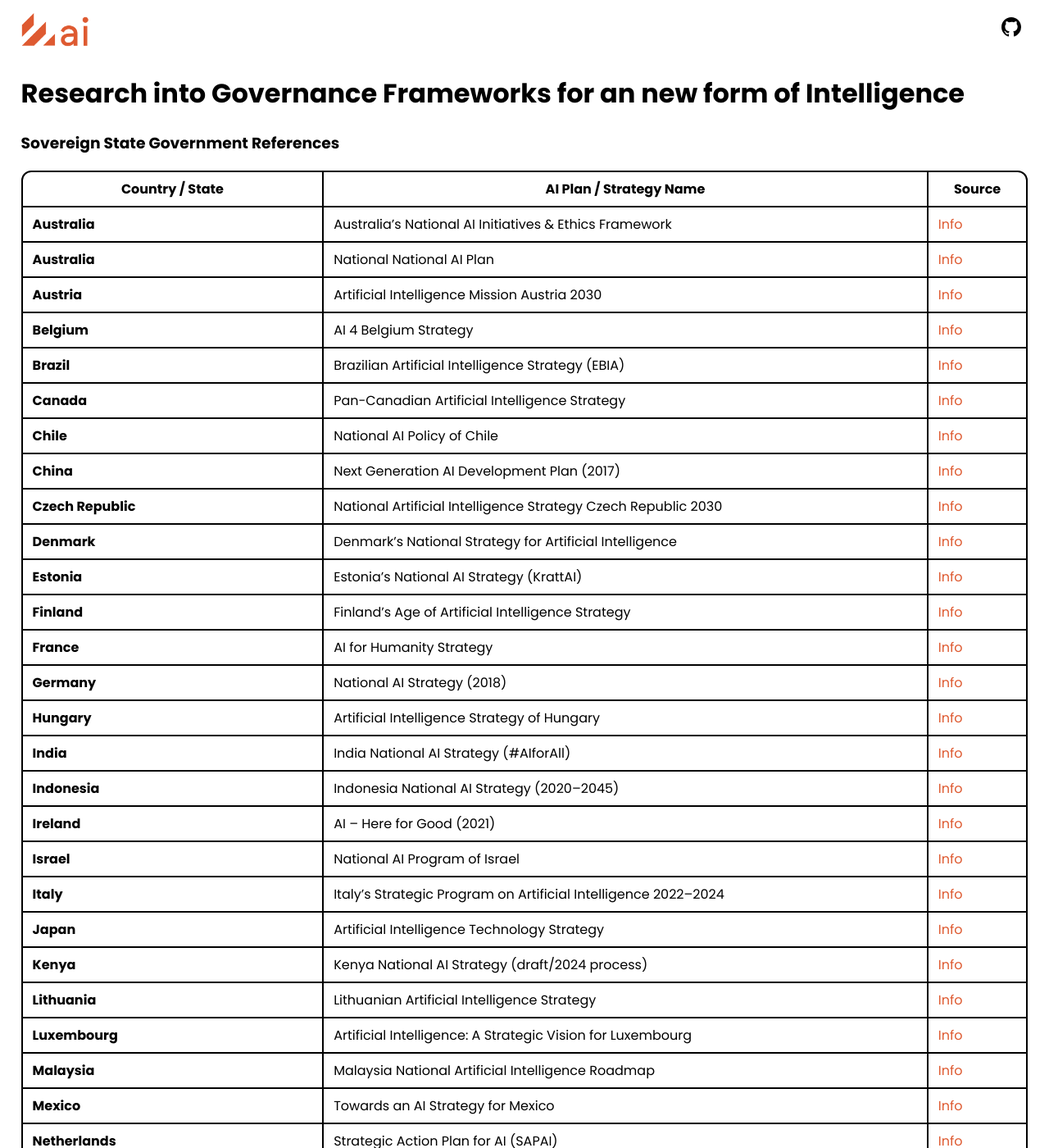
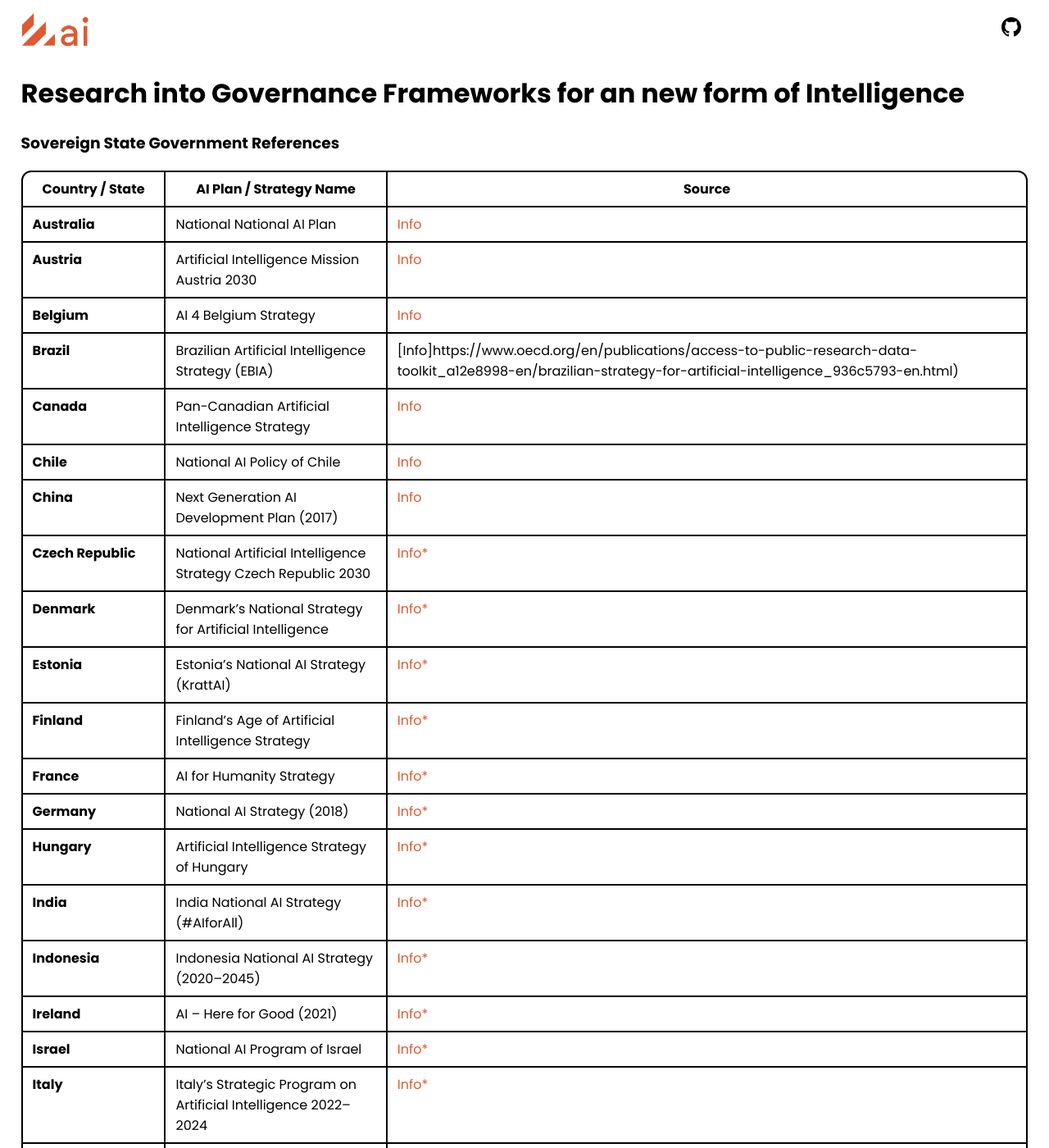
Before and after one commit to selfdriven-foundation/selfdriven-ai, a Jekyll site: the page built from docs/pages/research-governance.md, in a window 1280 px wide and 1400 px high. Shown: the whole window at 82% size. Built offline with Jekyll 4.4.1, drawn with Linux system fonts in a browser that asks for light colours; some of the changed text lies outside the part shown.

Commit message:
Update research-governance.md

```diff
--- a/docs/pages/research-governance.md
+++ b/docs/pages/research-governance.md
@@ -10,43 +10,42 @@
 
 | Country / State | AI Plan / Strategy Name | Source |
 |-----------------|-------------------------|--------|
-| **Australia** | Australia’s National AI Initiatives & Ethics Framework | [Info](https://www.industry.gov.au/publications/artificial-intelligence-ethics-framework) |
 | **Australia** | National National AI Plan | [Info](https://www.industry.gov.au/publications/national-ai-plan/ai-strategies-across-the-five-eyes-nations) |
-| **Austria** | Artificial Intelligence Mission Austria 2030 | [Info](https://www.bmk.gv.at/en/topics/innovation/digital/ai.html) |
-| **Belgium** | AI 4 Belgium Strategy | [Info](https://ai4belgium.be) |
-| **Brazil** | Brazilian Artificial Intelligence Strategy (EBIA) | [Info](https://www.gov.br/mcti/pt-br/acompanhe-o-mcti/transformacaodigital/estrategia-brasileira-de-inteligencia-artificial) |
-| **Canada** | Pan-Canadian Artificial Intelligence Strategy | [Info](https://www.cifar.ca/ai/pan-canadian-artificial-intelligence-strategy) |
-| **Chile** | National AI Policy of Chile | [Info](https://observatoriofuturo.gob.cl/politica-de-inteligencia-artificial/) |
+| **Austria** | Artificial Intelligence Mission Austria 2030 | [Info](https://digital-skills-jobs.europa.eu/en/actions/national-initiatives/national-strategies/austria-artificial-intelligence-mission-2030-aim) |
+| **Belgium** | AI 4 Belgium Strategy | [Info](https://oecd.ai/en/dashboards/policy-initiatives/ai-4-belgium-3862) |
+| **Brazil** | Brazilian Artificial Intelligence Strategy (EBIA) | [Info]https://www.oecd.org/en/publications/access-to-public-research-data-toolkit_a12e8998-en/brazilian-strategy-for-artificial-intelligence_936c5793-en.html) |
+| **Canada** | Pan-Canadian Artificial Intelligence Strategy | [Info](https://ised-isde.canada.ca/site/ai-strategy/en/pan-canadian-artificial-intelligence-strategy) |
+| **Chile** | National AI Policy of Chile | [Info](https://www.unesco.org/en/articles/chile-launches-national-ai-policy-and-introduces-ai-bill-following-unescos-recommendations-0) |
 | **China** | Next Generation AI Development Plan (2017) | [Info](http://www.gov.cn/zhengce/content/2017-07/20/content_5211996.htm) |
-| **Czech Republic** | National Artificial Intelligence Strategy Czech Republic 2030 | [Info](https://www.mpo.cz/en/guidepost/for-the-media/press-releases/the-strategy-for-artificial-intelligence-in-the-czech-republic-253798/) |
-| **Denmark** | Denmark’s National Strategy for Artificial Intelligence | [Info](https://eng.em.dk/responsible-growth/artificial-intelligence/) |
-| **Estonia** | Estonia’s National AI Strategy (KrattAI) | [Info](https://www.kratid.ee/en) |
-| **Finland** | Finland’s Age of Artificial Intelligence Strategy | [Info](https://vnk.fi/en/artificial-intelligence-programme) |
-| **France** | AI for Humanity Strategy | [Info](https://www.aiforhumanity.fr) |
-| **Germany** | National AI Strategy (2018) | [Info](https://www.ki-strategie-deutschland.de/home.html) |
-| **Hungary** | Artificial Intelligence Strategy of Hungary | [Info](https://ai-hungary.com) |
-| **India** | India National AI Strategy (#AIforAll) | [Info](https://www.niti.gov.in/verticals/artificial-intelligence) |
-| **Indonesia** | Indonesia National AI Strategy (2020–2045) | [Info](https://ai-innovation.id/strategy) |
-| **Ireland** | AI – Here for Good (2021) | [Info](https://www.gov.ie/en/publication/5ff26-national-ai-strategy-ai-here-for-good/) |
-| **Israel** | National AI Program of Israel | [Info](https://innovationisrael.org.il) |
-| **Italy** | Italy’s Strategic Program on Artificial Intelligence 2022–2024 | [Info](https://www.mise.gov.it) |
-| **Japan** | Artificial Intelligence Technology Strategy | [Info](https://www8.cao.go.jp/cstp/english/index.html) |
-| **Kenya** | Kenya National AI Strategy (draft/2024 process) | [Info](https://ict.go.ke/digital-economy-blueprint/) |
-| **Lithuania** | Lithuanian Artificial Intelligence Strategy | [Info](https://eimin.lrv.lt/en/sectoral-policy/innovation/artificial-intelligence/) |
-| **Luxembourg** | Artificial Intelligence: A Strategic Vision for Luxembourg | [Info](https://ai.gouvernement.lu) |
-| **Malaysia** | Malaysia National Artificial Intelligence Roadmap | [Info](https://www.mosti.gov.my) |
-| **Mexico** | Towards an AI Strategy for Mexico | [Info](https://www.centro.mx/publicaciones/ai-strategy/) |
-| **Netherlands** | Strategic Action Plan for AI (SAPAI) | [Info](https://www.aivd.nl) |
-| **New Zealand** | New Zealand AI Action Plan | [Info](https://www.mbie.govt.nz) |
-| **Norway** | National Strategy for Artificial Intelligence | [Info](https://www.regjeringen.no/en/dokumenter/nasjonal-strategi-for-kunstig-intelligens/id2685594/) |
-| **Poland** | AI for Poland: National Policy Framework | [Info](https://www.gov.pl/web/digital/polityka) |
-| **Portugal** | Portugal INCoDe.2030 / AI Portugal Initiative | [Info](https://www.incode2030.gov.pt) |
-| **Russia** | National Strategy for the Development of AI to 2030 | [Info](http://government.ru/docs/38178/) |
-| **Saudi Arabia** | National Strategy for Data & AI (NSDAI) | [Info](https://sdaia.gov.sa) |
-| **Singapore** | AI Singapore (National Programme) / National AI Strategy | [Info](https://www.aisingapore.org) |
-| **South Korea** | Mid- to Long-term Master Plan for AI (2019) | [Info](https://www.msit.go.kr) |
-| **Spain** | Spain National Artificial Intelligence Strategy (ENIA) | [Info](https://www.mineco.gob.es) |
-| **Sweden** | Sweden’s National Approach to Artificial Intelligence | [Info](https://www.government.se) |
-| **United Arab Emirates (UAE)** | UAE Strategy for Artificial Intelligence | [Info](https://u.ae/en/about-the-uae/strategies-initiatives-and-awards/strategies-plans-and-visions/ai) |
-| **United Kingdom** | UK National AI Strategy (2021) | [Info](https://www.gov.uk/government/publications/national-ai-strategy) |
-| **United States** | American AI Initiative | [Info](https://www.whitehouse.gov/ai/) |
+| **Czech Republic** | National Artificial Intelligence Strategy Czech Republic 2030 | [Info*](https://www.mpo.cz/en/guidepost/for-the-media/press-releases/the-strategy-for-artificial-intelligence-in-the-czech-republic-253798/) |
+| **Denmark** | Denmark’s National Strategy for Artificial Intelligence | [Info*](https://eng.em.dk/responsible-growth/artificial-intelligence/) |
+| **Estonia** | Estonia’s National AI Strategy (KrattAI) | [Info*](https://www.kratid.ee/en) |
+| **Finland** | Finland’s Age of Artificial Intelligence Strategy | [Info*](https://vnk.fi/en/artificial-intelligence-programme) |
+| **France** | AI for Humanity Strategy | [Info*](https://www.aiforhumanity.fr) |
+| **Germany** | National AI Strategy (2018) | [Info*](https://www.ki-strategie-deutschland.de/home.html) |
+| **Hungary** | Artificial Intelligence Strategy of Hungary | [Info*](https://ai-hungary.com) |
+| **India** | India National AI Strategy (#AIforAll) | [Info*](https://www.niti.gov.in/verticals/artificial-intelligence) |
+| **Indonesia** | Indonesia National AI Strategy (2020–2045) | [Info*](https://ai-innovation.id/strategy) |
+| **Ireland** | AI – Here for Good (2021) | [Info*](https://www.gov.ie/en/publication/5ff26-national-ai-strategy-ai-here-for-good/) |
+| **Israel** | National AI Program of Israel | [Info*](https://innovationisrael.org.il) |
+| **Italy** | Italy’s Strategic Program on Artificial Intelligence 2022–2024 | [Info*](https://www.mise.gov.it) |
+| **Japan** | Artificial Intelligence Technology Strategy | [Info*](https://www8.cao.go.jp/cstp/english/index.html) |
+| **Kenya** | Kenya National AI Strategy (draft/2024 process) | [Info*](https://ict.go.ke/digital-economy-blueprint/) |
+| **Lithuania** | Lithuanian Artificial Intelligence Strategy | [Info*](https://eimin.lrv.lt/en/sectoral-policy/innovation/artificial-intelligence/) |
+| **Luxembourg** | Artificial Intelligence: A Strategic Vision for Luxembourg | [Info*](https://ai.gouvernement.lu) |
+| **Malaysia** | Malaysia National Artificial Intelligence Roadmap | [Info*](https://www.mosti.gov.my) |
+| **Mexico** | Towards an AI Strategy for Mexico | [Info*](https://www.centro.mx/publicaciones/ai-strategy/) |
+| **Netherlands** | Strategic Action Plan for AI (SAPAI) | [Info*](https://www.aivd.nl) |
+| **New Zealand** | New Zealand AI Action Plan | [Info*](https://www.mbie.govt.nz) |
+| **Norway** | National Strategy for Artificial Intelligence | [Info*](https://www.regjeringen.no/en/dokumenter/nasjonal-strategi-for-kunstig-intelligens/id2685594/) |
+| **Poland** | AI for Poland: National Policy Framework | [Info*](https://www.gov.pl/web/digital/polityka) |
+| **Portugal** | Portugal INCoDe.2030 / AI Portugal Initiative | [Info*](https://www.incode2030.gov.pt) |
+| **Russia** | National Strategy for the Development of AI to 2030 | [Info*](http://government.ru/docs/38178/) |
+| **Saudi Arabia** | National Strategy for Data & AI (NSDAI) | [Info*](https://sdaia.gov.sa) |
+| **Singapore** | AI Singapore (National Programme) / National AI Strategy | [Info*](https://www.aisingapore.org) |
+| **South Korea** | Mid- to Long-term Master Plan for AI (2019) | [Info*](https://www.msit.go.kr) |
+| **Spain** | Spain National Artificial Intelligence Strategy (ENIA) | [Info*](https://www.mineco.gob.es) |
+| **Sweden** | Sweden’s National Approach to Artificial Intelligence | [Info*](https://www.government.se) |
+| **United Arab Emirates (UAE)** | UAE Strategy for Artificial Intelligence | [Info*](https://u.ae/en/about-the-uae/strategies-initiatives-and-awards/strategies-plans-and-visions/ai) |
+| **United Kingdom** | UK National AI Strategy (2021) | [Info*](https://www.gov.uk/government/publications/national-ai-strategy) |
+| **United States** | American AI Initiative | [Info*](https://www.whitehouse.gov/ai/) |
```
